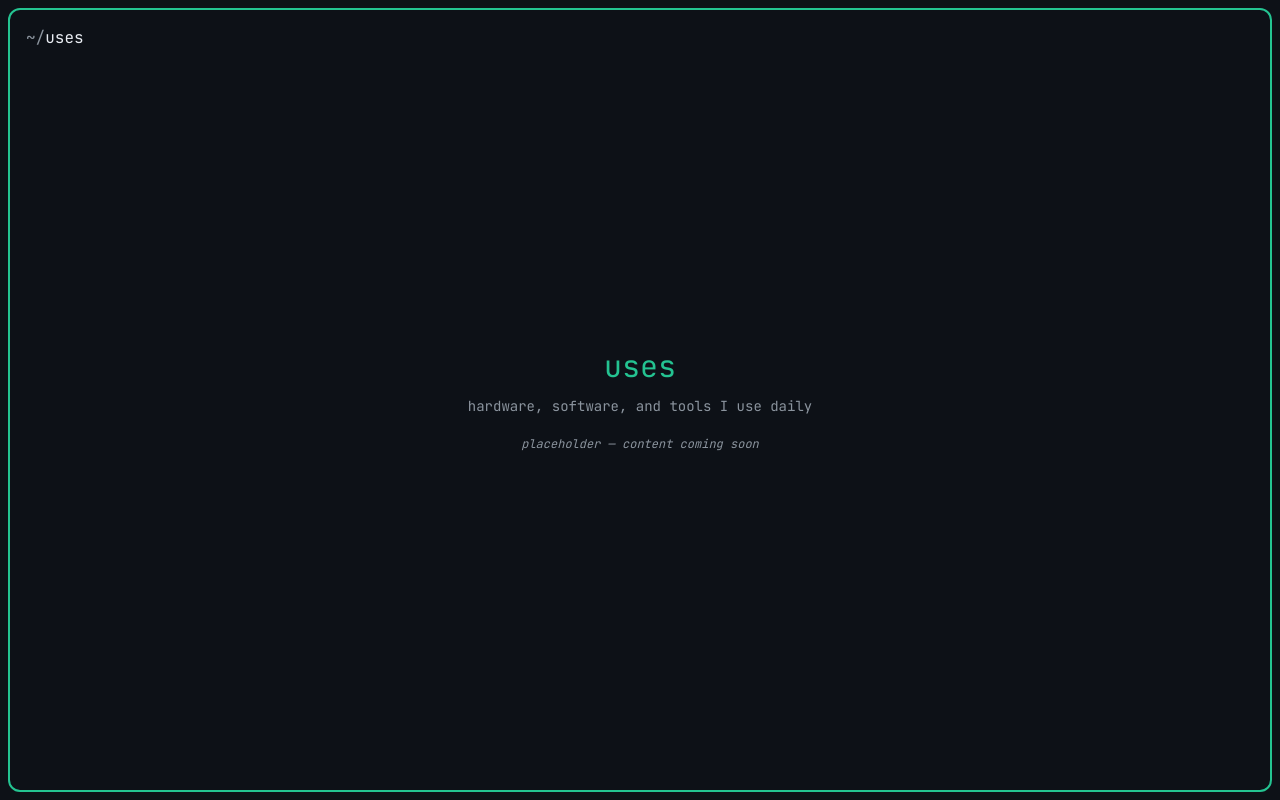
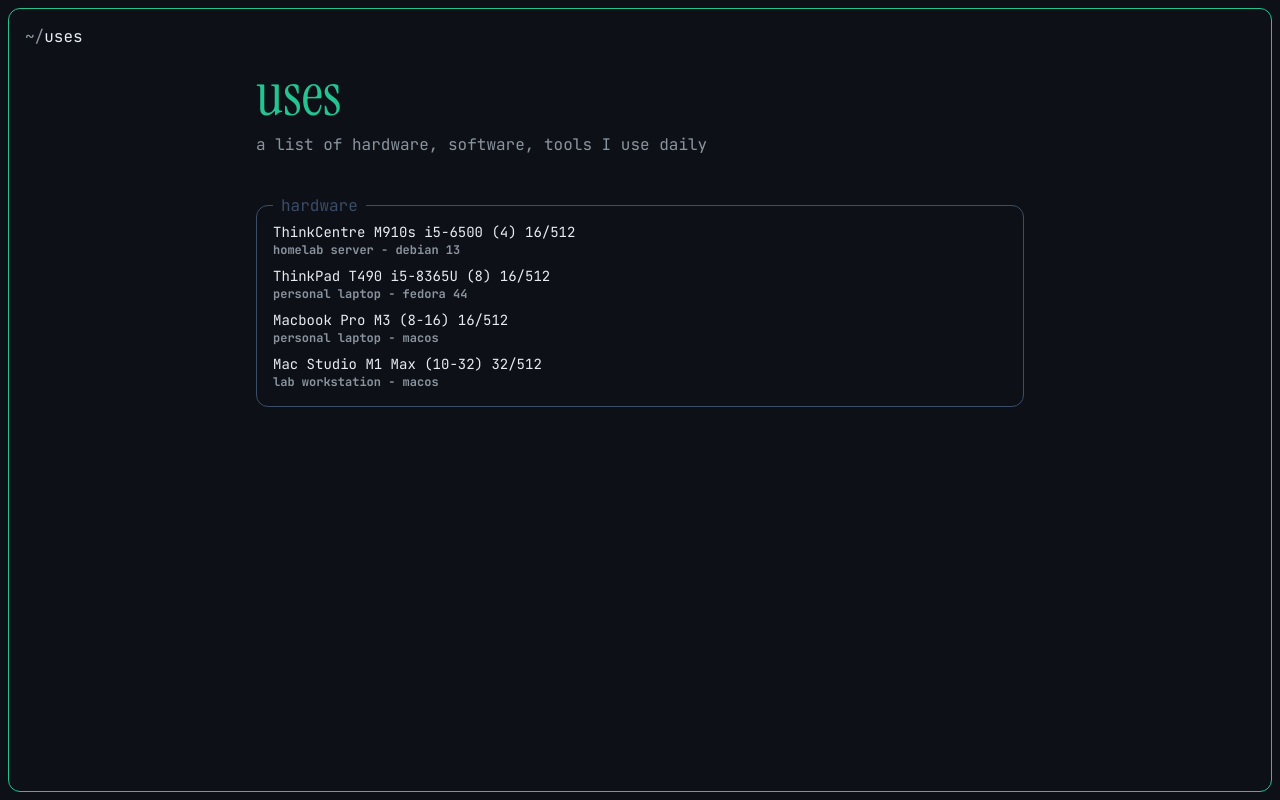
Before and after one commit to ertugruldasgin/umutertugrul-portfolio, a Next.js app: page /uses in a window 1280 px wide. Built offline with nearby package versions, Linux system fonts and the light colour scheme.

Commit message:
feat: add PageHeader component, update layout, and start of the uses page

```diff
--- a/app/layout.tsx
+++ b/app/layout.tsx
@@ -40,9 +40,9 @@
         jetbrainsMono.variable,
       )}
     >
-      <body className="min-h-full bg-background text-foreground flex flex-col p-4 border-2 border-primary rounded-xl font-mono antialiased">
+      <body className="min-h-full bg-background text-foreground flex flex-col p-2 md:p-4 md:border border-primary rounded-xl font-mono antialiased">
         <PathBreadcrumb />
-        {children}
+        <div className="pt-10 w-full max-w-3xl ml-auto mr-auto">{children}</div>
       </body>
     </html>
   );
--- a/app/page.tsx
+++ b/app/page.tsx
@@ -1,22 +1,27 @@
 import { AgeCounter } from "@/components/age-counter";
 import AsciiLogo from "@/components/ascii-logo";
+import { PageHeader } from "@/components/page-header";
 import { TerminalCard } from "@/components/terminal-card";
 
 const birthDate = new Date("2004-11-11T00:00:00");
 
 export default function Home() {
   return (
-    <div className="flex flex-col flex-1 pt-10 items-left gap-12 max-w-3xl mx-auto">
+    <div className="flex flex-col flex-1 w-full gap-12">
       <div className="flex flex-col gap-2">
         <pre className="hidden md:block">
           <AsciiLogo />
         </pre>
         <h1 className="block md:hidden text-6xl font-serif text-primary select-none">
-          Umut Ertugrul
+          umut ertugrul
         </h1>
         <p className="text-xs md:text-base text-subtle">
           ~/.config/turkey/computer-engineering-sophomore
         </p>
+        {/* <PageHeader
+          title="umut ertugrul"
+          description="~/.config/turkey/computer-engineering-sophomore"
+        /> */}
       </div>
 
       <TerminalCard title="whoami" className="border-primary text-primary">
--- a/app/uses/page.tsx
+++ b/app/uses/page.tsx
@@ -1,4 +1,5 @@
-import { PagePlaceholder } from "@/components/page-placeholder";
+import { PageHeader } from "@/components/page-header";
+import { TerminalCard } from "@/components/terminal-card";
 
 export const metadata = {
   title: "Uses — Umut Ertugrul",
@@ -6,9 +7,40 @@
 
 export default function UsesPage() {
   return (
-    <PagePlaceholder
-      title="uses"
-      note="hardware, software, and tools I use daily"
-    />
+    <div className="flex flex-col gap-12 flex-1 w-full">
+      <PageHeader
+        title="uses"
+        description="a list of hardware, software, tools I use daily"
+      />
+
+      <TerminalCard title="hardware">
+        <ul className="flex flex-col gap-2">
+          <li>
+            <p>ThinkCentre M910s i5-6500 (4) 16/512</p>
+            <p className="text-xs font-bold text-subtle">
+              homelab server - debian 13
+            </p>
+          </li>
+          <li>
+            <p>ThinkPad T490 i5-8365U (8) 16/512</p>
+            <p className="text-xs font-bold text-subtle">
+              personal laptop - fedora 44
+            </p>
+          </li>
+          <li>
+            <p>Macbook Pro M3 (8-16) 16/512</p>
+            <p className="text-xs font-bold text-subtle">
+              personal laptop - macos
+            </p>
+          </li>
+          <li>
+            <p>Mac Studio M1 Max (10-32) 32/512</p>
+            <p className="text-xs font-bold text-subtle">
+              lab workstation - macos
+            </p>
+          </li>
+        </ul>
+      </TerminalCard>
+    </div>
   );
 }
--- /dev/null
+++ b/components/page-header.tsx
@@ -0,0 +1,15 @@
+interface PageHeaderProps {
+  title: string;
+  description?: string;
+}
+
+export function PageHeader({ title, description }: PageHeaderProps) {
+  return (
+    <header className="flex flex-col flex-1 gap-2 w-full">
+      <h1 className="text-6xl font-serif text-primary select-none">{title}</h1>
+      {description && (
+        <p className="text-xs md:text-base text-subtle">{description}</p>
+      )}
+    </header>
+  );
+}
--- /dev/null
+++ b/components/ui/dialog.tsx
@@ -0,0 +1,163 @@
+import * as React from "react"
+import { Dialog as DialogPrimitive } from "radix-ui"
+
+import { cn } from "@/lib/utils"
+import { Button } from "@/components/ui/button"
+import { XIcon } from "@phosphor-icons/react"
+
+function Dialog({
+  ...props
+}: React.ComponentProps<typeof DialogPrimitive.Root>) {
+  return <DialogPrimitive.Root data-slot="dialog" {...props} />
+}
+
+function DialogTrigger({
+  ...props
+}: React.ComponentProps<typeof DialogPrimitive.Trigger>) {
+  return <DialogPrimitive.Trigger data-slot="dialog-trigger" {...props} />
+}
+
+function DialogPortal({
+  ...props
+}: React.ComponentProps<typeof DialogPrimitive.Portal>) {
+  return <DialogPrimitive.Portal data-slot="dialog-portal" {...props} />
+}
+
+function DialogClose({
+  ...props
+}: React.ComponentProps<typeof DialogPrimitive.Close>) {
+  return <DialogPrimitive.Close data-slot="dialog-close" {...props} />
+}
+
+function DialogOverlay({
+  className,
+  ...props
+}: React.ComponentProps<typeof DialogPrimitive.Overlay>) {
+  return (
+    <DialogPrimitive.Overlay
+      data-slot="dialog-overlay"
+      className={cn(
+        "fixed inset-0 isolate z-50 bg-black/10 duration-100 supports-backdrop-filter:backdrop-blur-xs data-open:animate-in data-open:fade-in-0 data-closed:animate-out data-closed:fade-out-0",
+        className
+      )}
+      {...props}
+    />
+  )
+}
+
+function DialogContent({
+  className,
+  children,
+  showCloseButton = true,
+  ...props
+}: React.ComponentProps<typeof DialogPrimitive.Content> & {
+  showCloseButton?: boolean
+}) {
+  return (
+    <DialogPortal>
+      <DialogOverlay />
+      <DialogPrimitive.Content
+        data-slot="dialog-content"
+        className={cn(
+          "fixed top-1/2 left-1/2 z-50 grid w-full max-w-[calc(100%-2rem)] -translate-x-1/2 -translate-y-1/2 gap-4 rounded-none bg-popover p-4 text-xs/relaxed text-popover-foreground ring-1 ring-foreground/10 duration-100 outline-none sm:max-w-sm data-open:animate-in data-open:fade-in-0 data-open:zoom-in-95 data-closed:animate-out data-closed:fade-out-0 data-closed:zoom-out-95",
+          className
+        )}
+        {...props}
+      >
+        {children}
+        {showCloseButton && (
+          <DialogPrimitive.Close data-slot="dialog-close" asChild>
+            <Button
+              variant="ghost"
+              className="absolute top-2 right-2"
+              size="icon-sm"
+            >
+              <XIcon
+              />
+              <span className="sr-only">Close</span>
+            </Button>
+          </DialogPrimitive.Close>
+        )}
+      </DialogPrimitive.Content>
+    </DialogPortal>
+  )
+}
+
+function DialogHeader({ className, ...props }: React.ComponentProps<"div">) {
+  return (
+    <div
+      data-slot="dialog-header"
+      className={cn("flex flex-col gap-1 text-left", className)}
+      {...props}
+    />
+  )
+}
+
+function DialogFooter({
+  className,
+  showCloseButton = false,
+  children,
+  ...props
+}: React.ComponentProps<"div"> & {
+  showCloseButton?: boolean
+}) {
+  return (
+    <div
+      data-slot="dialog-footer"
+      className={cn(
+        "flex flex-col-reverse gap-2 sm:flex-row sm:justify-end",
+        className
+      )}
+      {...props}
+    >
+      {children}
+      {showCloseButton && (
+        <DialogPrimitive.Close asChild>
+          <Button variant="outline">Close</Button>
+        </DialogPrimitive.Close>
+      )}
+    </div>
+  )
+}
+
+function DialogTitle({
+  className,
+  ...props
+}: React.ComponentProps<typeof DialogPrimitive.Title>) {
+  return (
+    <DialogPrimitive.Title
+      data-slot="dialog-title"
+      className={cn("text-sm font-medium", className)}
+      {...props}
+    />
+  )
+}
+
+function DialogDescription({
+  className,
+  ...props
+}: React.ComponentProps<typeof DialogPrimitive.Description>) {
+  return (
+    <DialogPrimitive.Description
+      data-slot="dialog-description"
+      className={cn(
+        "text-xs/relaxed text-muted-foreground *:[a]:underline *:[a]:underline-offset-3 *:[a]:hover:text-foreground",
+        className
+      )}
+      {...props}
+    />
+  )
+}
+
+export {
+  Dialog,
+  DialogClose,
+  DialogContent,
+  DialogDescription,
+  DialogFooter,
+  DialogHeader,
+  DialogOverlay,
+  DialogPortal,
+  DialogTitle,
+  DialogTrigger,
+}
```
